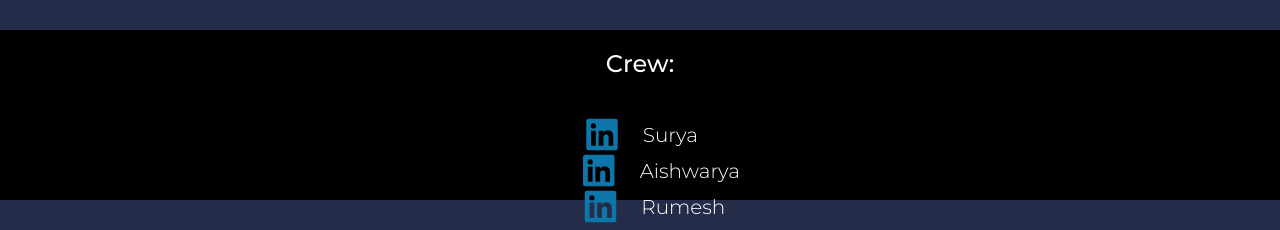
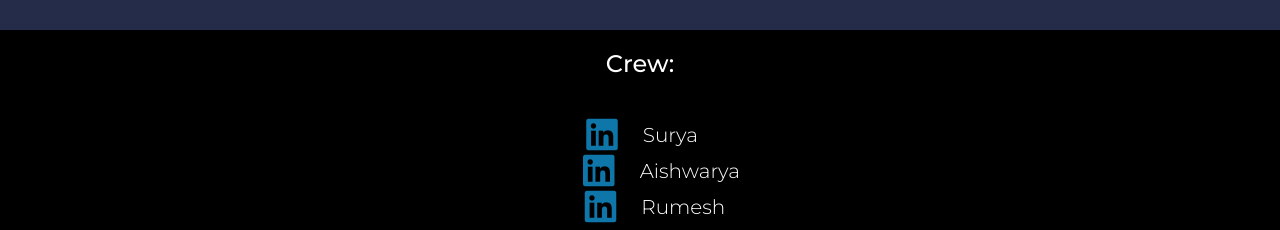
Before and after one commit to nextbigthing5317/BigBoss, a Flask app: template templates/result.html in a window 1280 px wide. Shown: the part 1028-1258 px from the top of the page. Run offline with Flask 2, Linux system fonts and the light colour scheme; the template is opened without the code that fills it, so the values that code supplies are empty; parts of the project's set-up code (start-up, migrations or seed data) failed here and were passed over; some libraries are stand-ins or nearby versions; some web fonts are replaced.

Commit message:
Update result.html

```diff
--- a/templates/result.html
+++ b/templates/result.html
@@ -32,7 +32,7 @@
   position: relative;
   padding: 20px 20px 20px 20px;
   width: 100%;
-  height: 170px;
+  height: 200px;
   background:black;
 }
 
```
